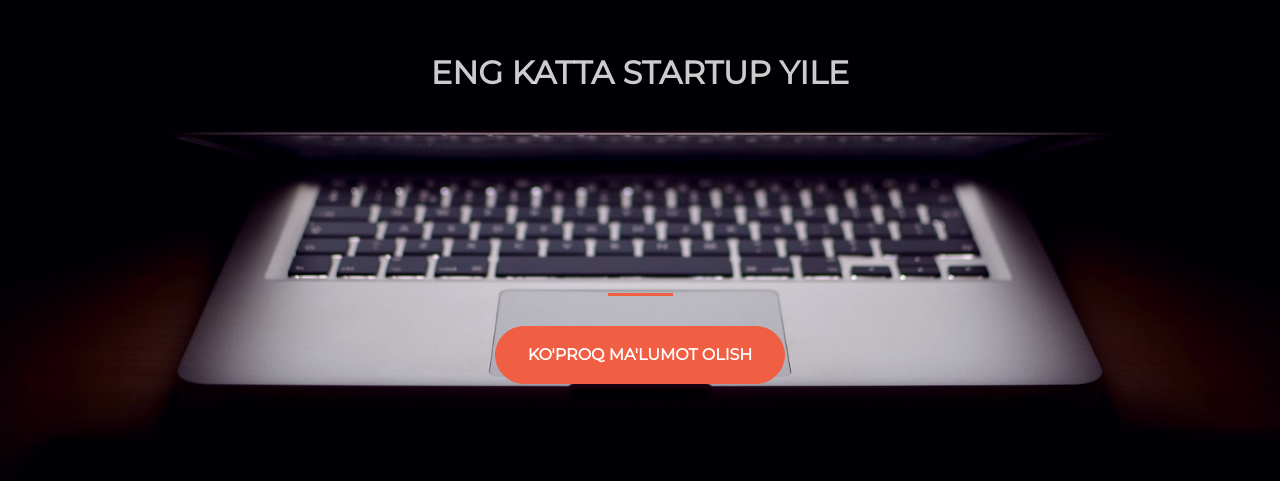
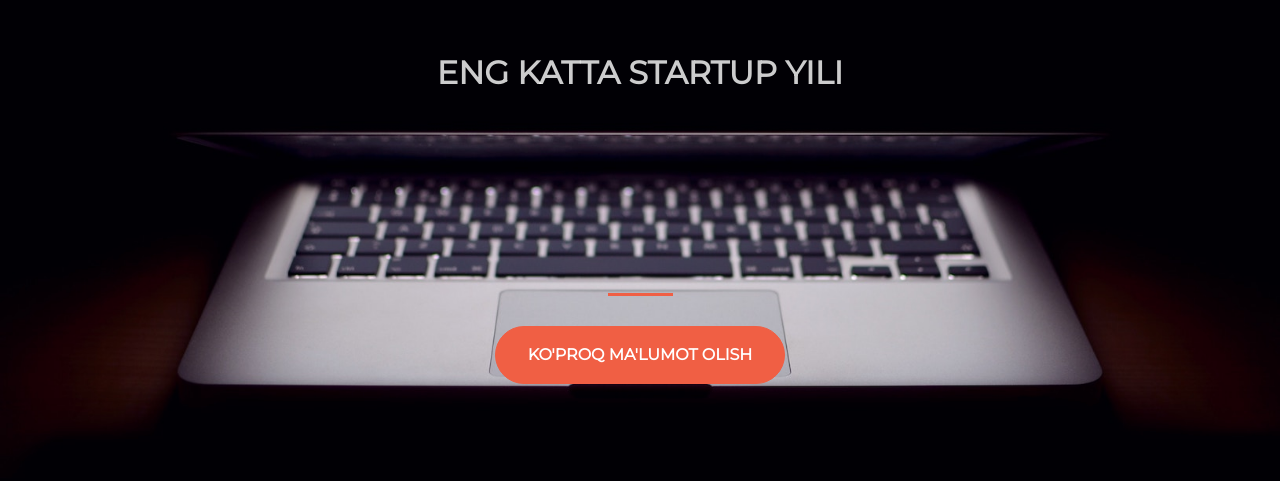
Before and after one commit to Caberius/caberius.github.io, a plain HTML site: page index.html in a window 1280 px wide. Shown: the part 181-662 px from the top of the page. Drawn offline with nearby package versions, Linux system fonts and the light colour scheme.

Commit message:
Update index.html
fixing

```diff
--- a/index.html
+++ b/index.html
@@ -21,7 +21,7 @@
         <div class="row">
           <div class="col-lg-12 my-auto">
             <h1 class="text-uppercase faded">
-              <strong>eng katta startup yile</strong>
+              <strong>eng katta startup yili</strong>
             </h1>
             <hr>
           </div>
```
